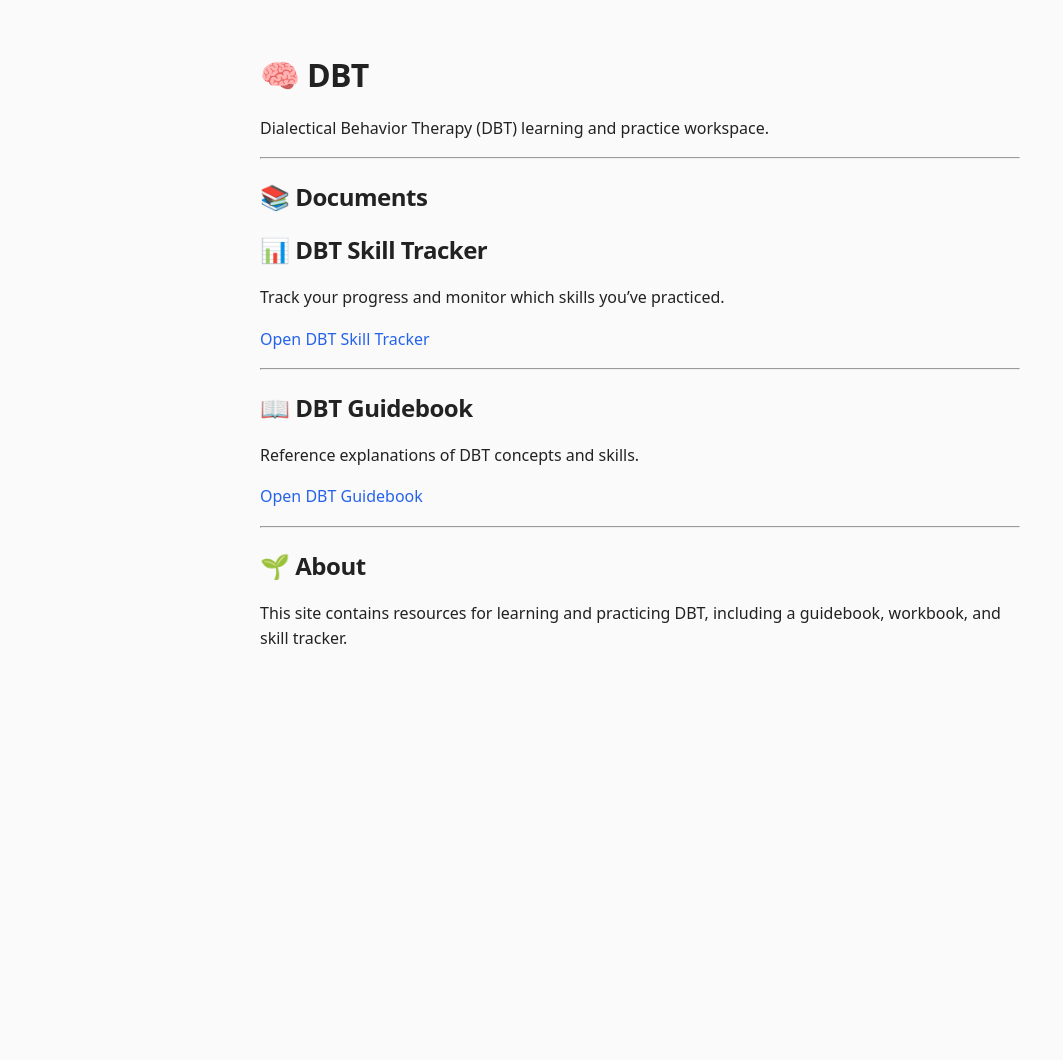
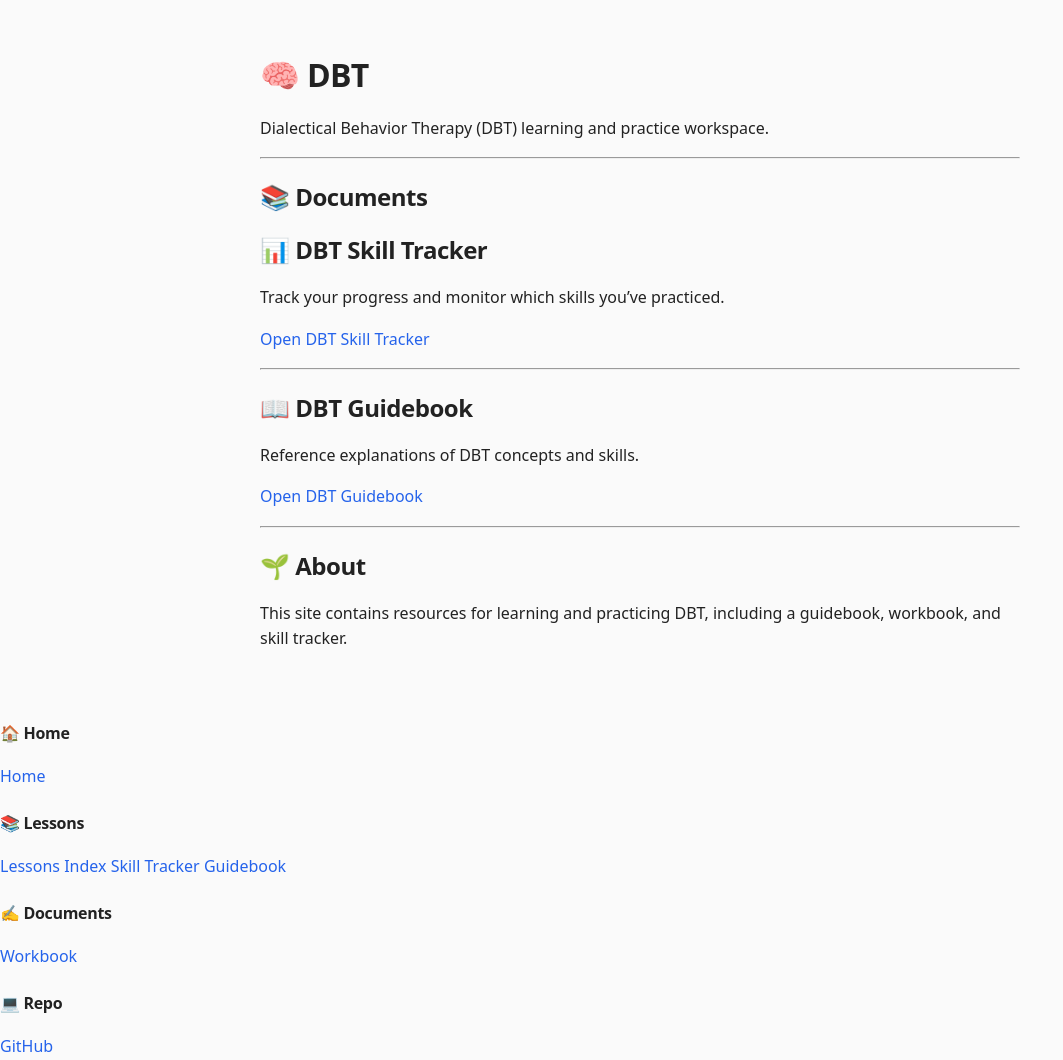
Before and after one commit to LilaShiba/dbt-workshop, a Jekyll site: the page built from index.md, in a window 1280 px wide. Shown: the whole page, without its empty margins (0-1063 px from the left). Built offline with Jekyll 4.4.1, drawn with Linux system fonts in a browser that asks for light colours; before the commit the page ends 900 px from its top, so only the background shows below that.

Commit message:
rebuild nav

```diff
--- a/_layouts/default.html
+++ b/_layouts/default.html
@@ -16,6 +16,33 @@
   <main class="page">
     {{ content }}
   </main>
+  <footer class="site-footer">
+  <nav class="footer-nav">
+
+    <div class="footer-group">
+      <h4>🏠 Home</h4>
+      <a href="{{ '/' | relative_url }}">Home</a>
+    </div>
+
+    <div class="footer-group">
+      <h4>📚 Lessons</h4>
+      <a href="{{ '/lessons' | relative_url }}">Lessons Index</a>
+      <a href="{{ '/lessons/dbt-skill-tracker' | relative_url }}">Skill Tracker</a>
+      <a href="{{ '/lessons/dbt-guidebook' | relative_url }}">Guidebook</a>
+    </div>
+
+    <div class="footer-group">
+      <h4>✍️ Documents</h4>
+      <a href="{{ '/documents/dbt-workbook' | relative_url }}">Workbook</a>
+    </div>
+
+    <div class="footer-group">
+      <h4>💻 Repo</h4>
+      <a href="https://github.com/lilashiba/dbt-workshop">GitHub</a>
+    </div>
+
+  </nav>
+</footer>
 
 </body>
 </html>
```
